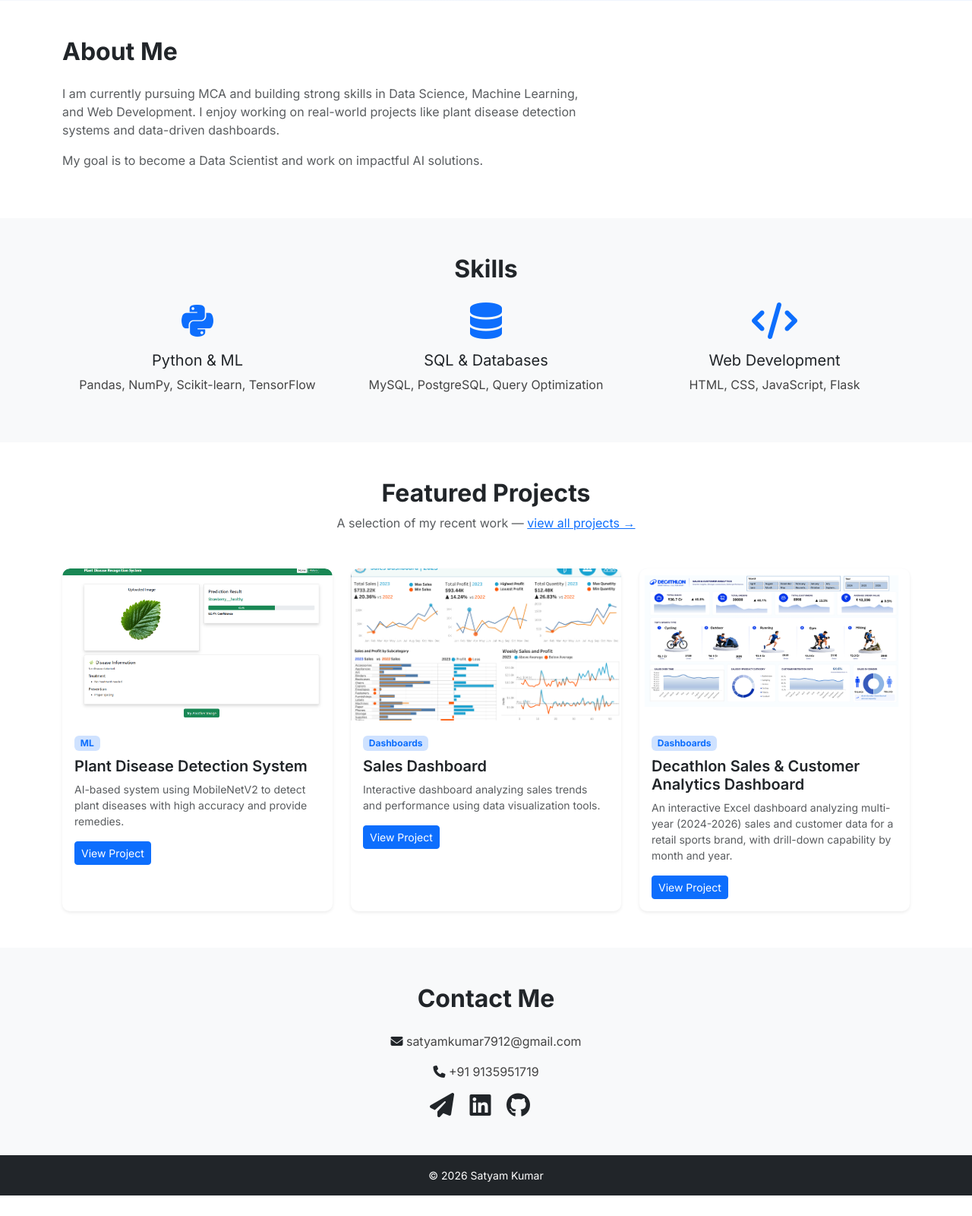
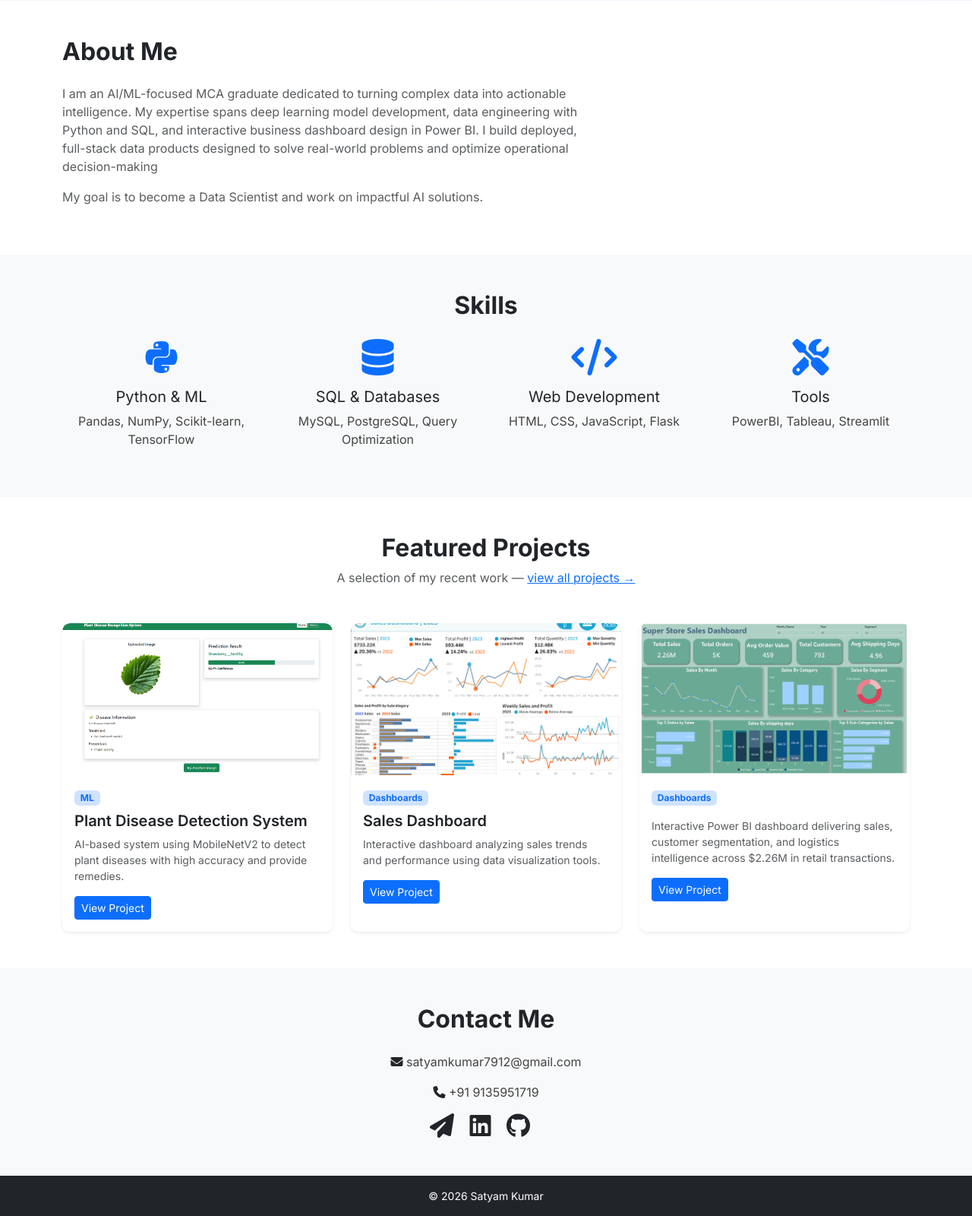
Before and after one commit to satyam0271/portfolio, a Flask app: page / in a window 1280 px wide. Shown: the part 799-2399 px from the top of the page at 76% size. Before the commit the page ends 2372 px from the top, so only its background shows below. Run offline with Flask 3, Linux system fonts and the light colour scheme.

Commit message:
added new project

```diff
--- a/app.py
+++ b/app.py
@@ -28,17 +28,17 @@ PROJECTS = [
         "image": "images/excel-dashboard.jpg",
         "link": "https://lnkd.in/p/dXc_xJjq",
         "category": "Dashboards",
+        "featured": False
+    },
+    {
+        "id": 4,
+        "title": "",
+        "description": "Interactive Power BI dashboard delivering sales, customer segmentation, and logistics intelligence across $2.26M in retail transactions.",
+        "image": "images/superstore.png",
+        "link": "https://lnkd.in/p/dMmadZNn",
+        "category": "Dashboards",
         "featured": True
     },
-    # {
-    #     "id": 4,
-    #     "title": "Churn Prediction Model",
-    #     "description": "Machine learning model to predict customer churn using classification algorithms.",
-    #     "image": "images/churn-prediction.jpg",
-    #     "link": "#",
-    #     "category": "ML",
-    #     "featured": False
-    # },
     #     {
     #     "id": 5,
     #     "title": "testing101",
--- a/templates/index.html
+++ b/templates/index.html
@@ -24,8 +24,9 @@
     <div class="container">
         <h2 class="fw-bold mb-4">About Me</h2>
         <p class="text-muted">
-            I am currently pursuing MCA and building strong skills in Data Science, Machine Learning, and Web Development.
-            I enjoy working on real-world projects like plant disease detection systems and data-driven dashboards.
+            I am an AI/ML-focused MCA graduate dedicated to turning complex data into actionable intelligence.
+            My expertise spans deep learning model development, data engineering with Python and SQL, and interactive business dashboard design in Power BI.
+            I build deployed, full-stack data products designed to solve real-world problems and optimize operational decision-making
         </p>
         <p class="text-muted">
             My goal is to become a Data Scientist and work on impactful AI solutions.
@@ -37,22 +38,28 @@
     <div class="container">
         <h2 class="fw-bold text-center mb-4">Skills</h2>
         <div class="row text-center">
-            <div class="col-md-4">
+            <div class="col-md-3">
                 <i class="fab fa-python fa-3x text-primary"></i>
                 <h5 class="mt-3">Python & ML</h5>
                 <p>Pandas, NumPy, Scikit-learn, TensorFlow</p>
             </div>
 
-            <div class="col-md-4">
+            <div class="col-md-3">
                 <i class="fas fa-database fa-3x text-primary"></i>
                 <h5 class="mt-3">SQL & Databases</h5>
                 <p>MySQL, PostgreSQL, Query Optimization</p>
             </div>
 
-            <div class="col-md-4">
+            <div class="col-md-3">
                 <i class="fas fa-code fa-3x text-primary"></i>
                 <h5 class="mt-3">Web Development</h5>
                 <p>HTML, CSS, JavaScript, Flask</p>
+            </div>
+
+            <div class="col-md-3">
+                <i class="fas fa-tools fa-3x text-primary"></i>
+                <h5 class="mt-3">Tools</h5>
+                <p>PowerBI, Tableau, Streamlit</p>
             </div>
         </div>
     </div>
```
Also changed, not shown: static/images/superstore.png (added).
